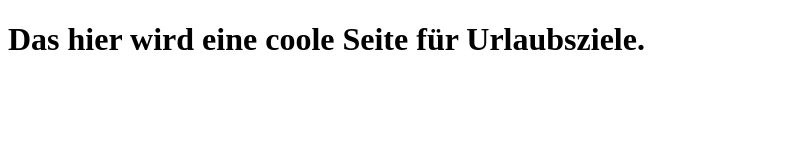
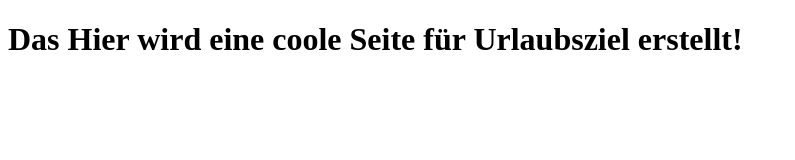
Before and after one commit to mustafabicen/Urlaubsziele, a plain HTML site: page index.html in a window 1280 px wide. Shown: the whole page, without its empty margins (0-795 px from the left). Drawn offline with Linux system fonts and the light colour scheme.

Commit message:
A sentence has been changed in the h1 head.

```diff
--- a/index.html
+++ b/index.html
@@ -6,6 +6,6 @@
   <title>Coole Urlaubsziele</title>
  </head>
  <body>
-  <h1>Das hier wird eine coole Seite für Urlaubsziele.</h1>
+  <h1>Das Hier wird eine coole Seite für Urlaubsziel erstellt!</h1>
  </body>
 </html>
```
